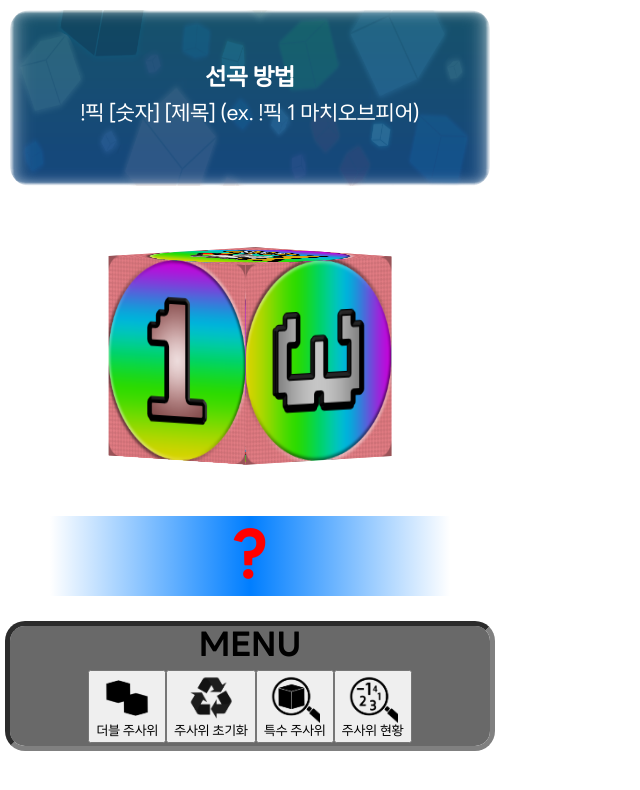
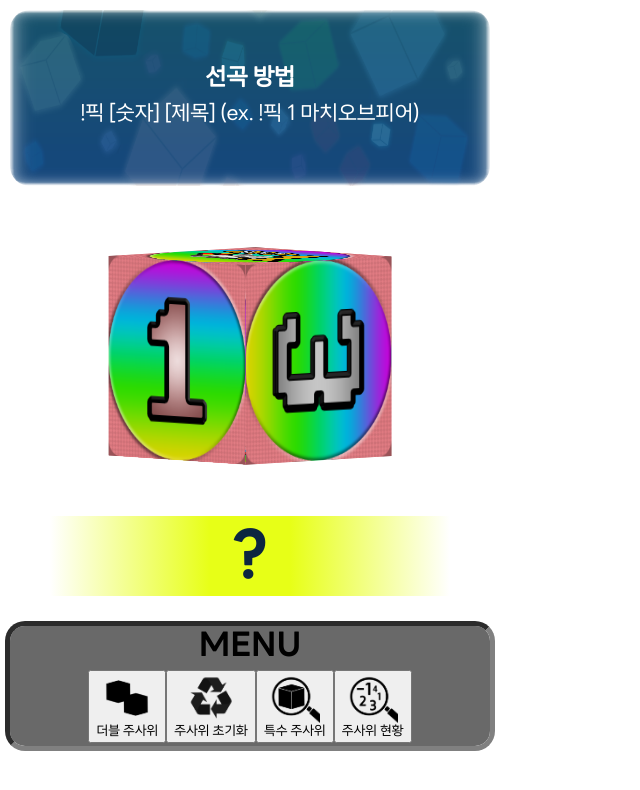
Before and after one commit to ShepherdingSheep/hdwv_2, a React (Create React App) app: page / in a window 1280 px wide. Shown: the top 790 px of the page, without its empty margins (0-640 px from the left). Built offline with nearby package versions, Linux system fonts and the light colour scheme.

Commit message:
4월 14일자 최종 업데이트

```diff
--- a/src/component/Core/Core.js
+++ b/src/component/Core/Core.js
@@ -176,11 +176,11 @@ const Core = () => {
                 <div className='core_messagebox'>
                     <RInfo />
                 </div>
-                <div className={['core_dice', meter >= 2.3 ? 'blue_dice' : meter <= 1.9 ? 'red_dice' : 'yellow_dice'].join(' ')} onClick={isRoll ? undefined : roll}>
+                <div className={['core_dice', meter > 2.3 ? 'blue_dice' : meter < 1.9 ? 'red_dice' : 'yellow_dice'].join(' ')} onClick={isRoll ? undefined : roll}>
                     {context.state.start ? <Dice rolling={isRoll} result={diceResult} meter={meter}/> : context.state.double ? <DoubleDice rolling={isRoll} result_one={diceResult} result_two={doubleResult}/> : context.state.various !== false ? <Dice rolling={isRoll} various={context.state.various} result={variousResult} meter={meter} /> : <Dice rolling={isRoll} result={diceResult} meter={meter} />}
                 </div>
                 <div className='core_status'>
-                    {context.state.various !== false ? <DiceNoon result={variousResult} doubleresult={doubleResult} delayed={isRoll} m1delayed={m1confirm} various={context.state.various} double={context.state.double} /> : <DiceNoon result={diceResult} doubleresult={doubleResult} delayed={isRoll} m1delayed={m1confirm} various={context.state.various} double={context.state.double} />}
+                    {context.state.various !== false ? <DiceNoon result={variousResult} doubleresult={doubleResult} delayed={isRoll} m1delayed={m1confirm} various={context.state.various} double={context.state.double} meter={meter} /> : <DiceNoon result={diceResult} doubleresult={doubleResult} delayed={isRoll} m1delayed={m1confirm} various={context.state.various} double={context.state.double} meter={meter} />}
                 </div>
                 <div className='core_button'>
                     <Menu />
--- a/src/component/Core/Dicenoon.css
+++ b/src/component/Core/Dicenoon.css
@@ -4,8 +4,18 @@
     height: 80px;
     line-height: 90px;
     font-size: 48pt;
-    color: red;
+    color: #0C2640;
     text-align: center;
-    background: linear-gradient(90deg, rgba(0, 126, 255, 0) 0%, rgba(0, 126, 255, 1) 50%, rgba(0, 126, 255, 0) 100%);
+    background: linear-gradient(90deg, rgba(0, 0, 0, 0) 0%, #E7FF17 40%, #E7FF17 50%, #E7FF17 60%, rgba(0, 0, 0, 0) 100%);
     margin: auto;
 }
+
+.status_bar.blue_status{
+    color: black;
+    background: linear-gradient(90deg, rgba(0, 0, 0, 0) 0%, #3096FF 40%, #3096FF 50%, #3096FF 60%, rgba(0, 0, 0, 0) 100%);
+}
+
+.status_bar.red_status{
+    color: #0C2640;
+    background: linear-gradient(90deg, rgba(0, 0, 0, 0) 0%, #FF554A 40%, #FF554A 50%, #FF554A 60%, rgba(0, 0, 0, 0) 100%);
+}
--- a/src/component/Core/Dicenoon.js
+++ b/src/component/Core/Dicenoon.js
@@ -59,7 +59,7 @@ const DiceNoon = (props) => {
 
     if(props.double){
         return (
-            <div className='status_bar'>
+            <div className={['status_bar', props.meter > 2.2 ? 'blue_status' : props.meter < 2.0 ? 'red_status' : 'yellow_status'].join(' ')}>
                 {sign_number || '?'}
                 &nbsp;&nbsp;
                 {double_number || '?'}
@@ -67,13 +67,13 @@ const DiceNoon = (props) => {
         );
     } else if(props.various !== false) {
         return (
-            <div className='status_bar'>
+            <div className={['status_bar', props.meter > 2.2 ? 'blue_status' : props.meter < 2.0 ? 'red_status' : 'yellow_status'].join(' ')}>
                 {sign_text || '??'}
             </div>
         );
     } else {
         return (
-            <div className='status_bar'>
+            <div className={['status_bar', props.meter > 2.2 ? 'blue_status' : props.meter < 2.0 ? 'red_status' : 'yellow_status'].join(' ')}>
                 {sign_number || '?'}
             </div>
         );
```
Also changed, not shown: public/the_dice/multi_dice/dice_back/back_dual.png.
